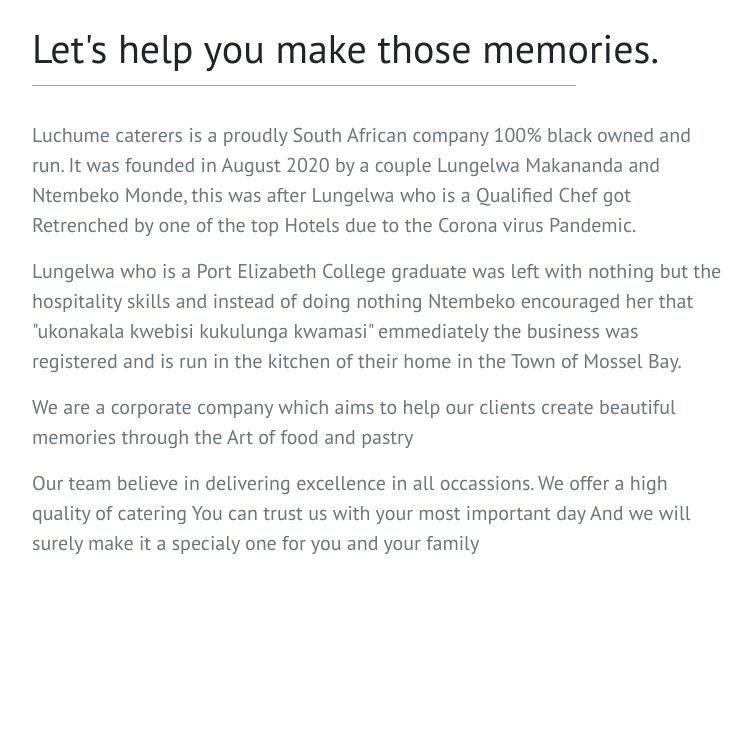
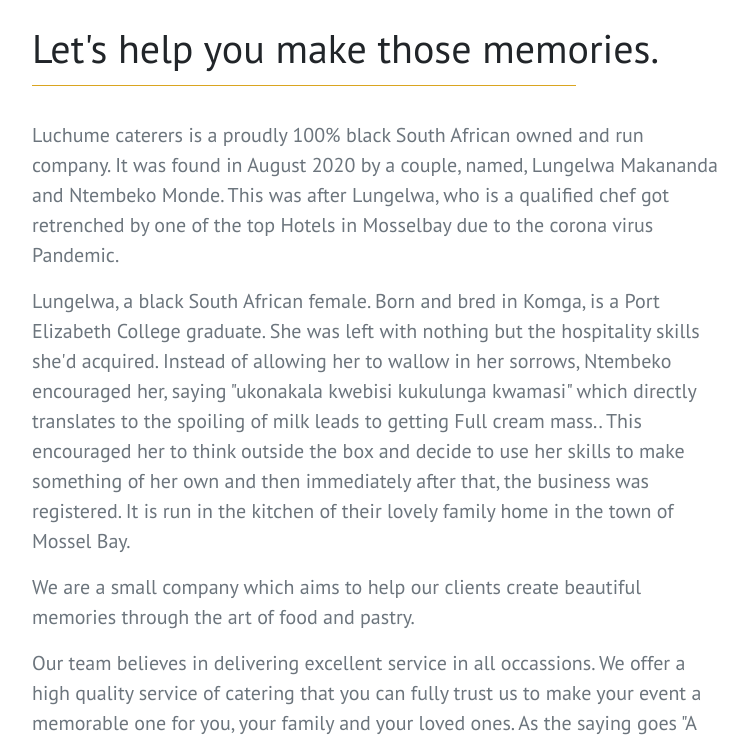
Before and after one commit to Xcose/foodie, a React (Create React App) app: page /#/ in a window 1280 px wide. Shown: the part 920-1664 px from the top of the page, without its empty margins (64-815 px from the left). Built offline with nearby package versions, Linux system fonts and the light colour scheme; a web font is replaced by a local one.

Commit message:
about text changed

```diff
--- a/src/Components/About.jsx
+++ b/src/Components/About.jsx
@@ -16,28 +16,34 @@
 				<Row className="justify-content-around my-5">
 					<Col sm="12" lg="8" className="px-lg-5 px-0 text-left">
 						<p className="text-muted mt-5 mt-lg-0">
-							Luchume caterers is a proudly South African company 100% black
-							owned and run. It was founded in August 2020 by a couple Lungelwa
-							Makananda and Ntembeko Monde, this was after Lungelwa who is a
-							Qualified Chef got Retrenched by one of the top Hotels due to the
-							Corona virus Pandemic.
+							Luchume caterers is a proudly 100% black South African owned and
+							run company. It was found in August 2020 by a couple, named,
+							Lungelwa Makananda and Ntembeko Monde. This was after Lungelwa,
+							who is a qualified chef got retrenched by one of the top Hotels in
+							Mosselbay due to the corona virus Pandemic.
 						</p>
 						<p className="text-muted mt-5 mt-lg-0">
-							Lungelwa who is a Port Elizabeth College graduate was left with
-							nothing but the hospitality skills and instead of doing nothing
-							Ntembeko encouraged her that "ukonakala kwebisi kukulunga kwamasi"
-							emmediately the business was registered and is run in the kitchen
-							of their home in the Town of Mossel Bay.
+							Lungelwa, a black South African female. Born and bred in Komga, is
+							a Port Elizabeth College graduate. She was left with nothing but
+							the hospitality skills she'd acquired. Instead of allowing her to
+							wallow in her sorrows, Ntembeko encouraged her, saying "ukonakala
+							kwebisi kukulunga kwamasi" which directly translates to the
+							spoiling of milk leads to getting Full cream mass.. This
+							encouraged her to think outside the box and decide to use her
+							skills to make something of her own and then immediately after
+							that, the business was registered. It is run in the kitchen of
+							their lovely family home in the town of Mossel Bay.
 						</p>
 						<p className="text-muted mt-5 mt-lg-0">
-							We are a corporate company which aims to help our clients create
-							beautiful memories through the Art of food and pastry
+							We are a small company which aims to help our clients create
+							beautiful memories through the art of food and pastry.
 						</p>
 						<p className="text-muted mt-5 mt-lg-0">
-							Our team believe in delivering excellence in all occassions. We
-							offer a high quality of catering You can trust us with your most
-							important day And we will surely make it a specialy one for you
-							and your family
+							Our team believes in delivering excellent service in all
+							occassions. We offer a high quality service of catering that you
+							can fully trust us to make your event a memorable one for you,
+							your family and your loved ones. As the saying goes "A family that
+							eats together, stays together!"
 						</p>
 					</Col>
 					<Col sm="12" lg="4" className="px-0">
```
